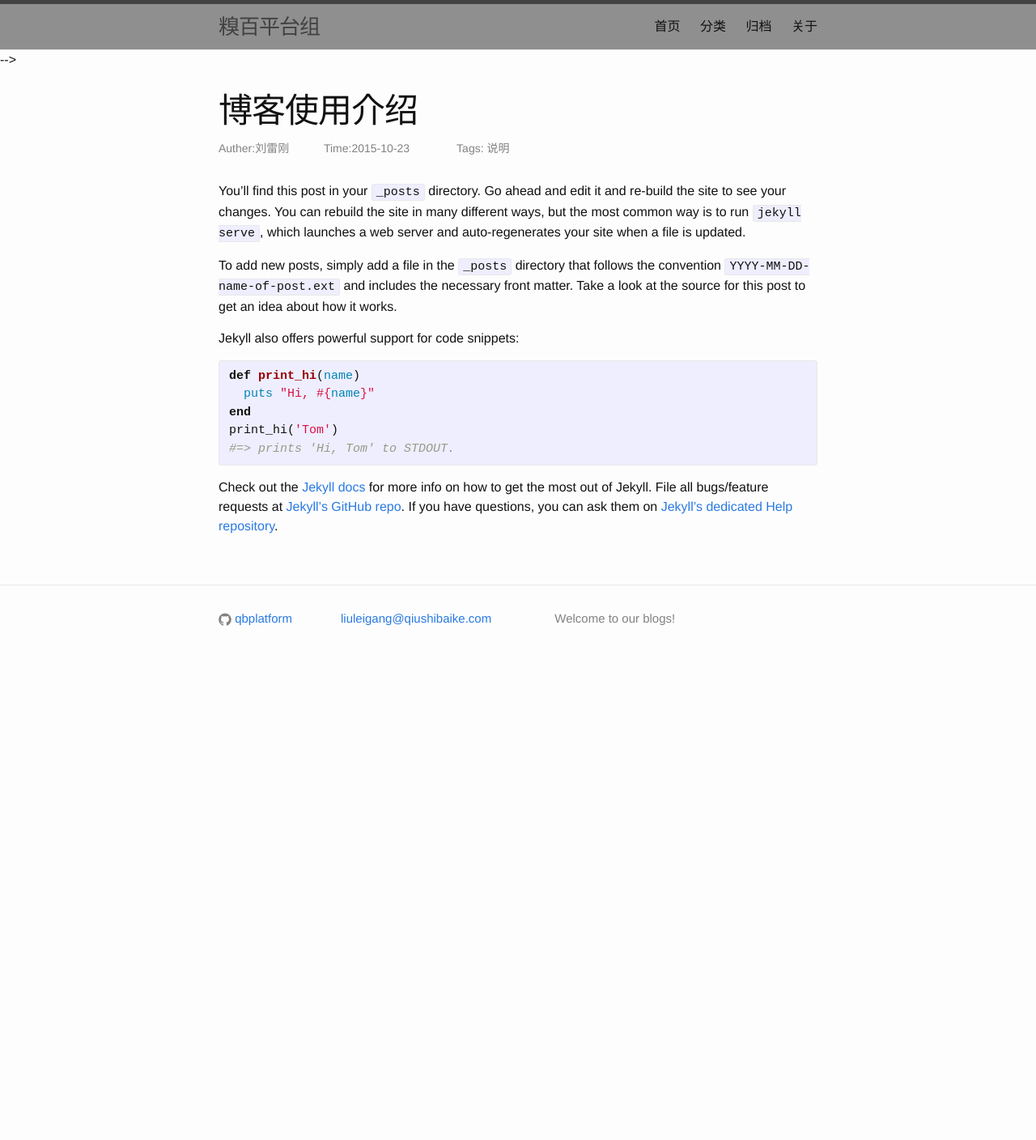
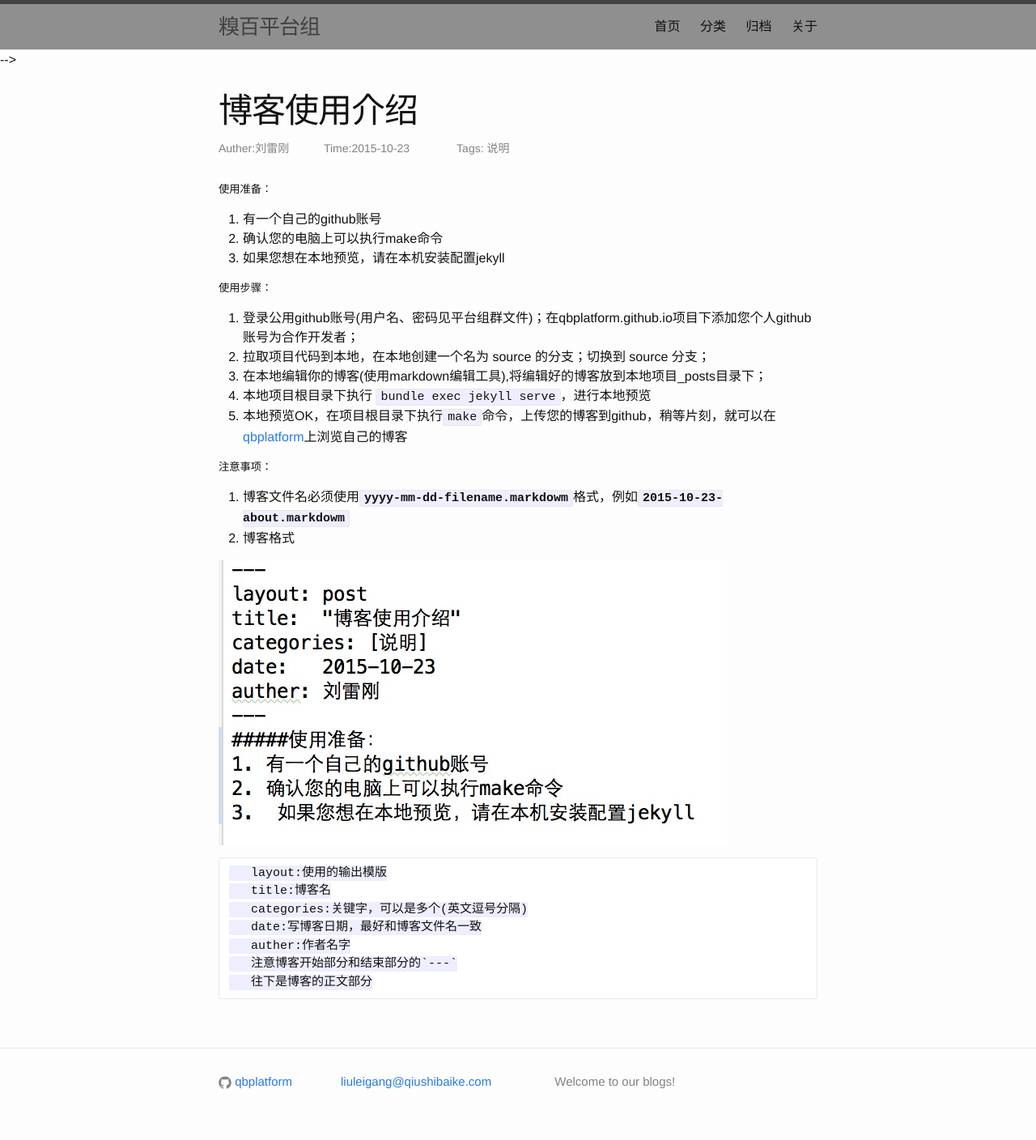
Before and after one commit to qbplatform/qbplatform.github.io, a Jekyll site: the page built from _posts/2015-10-23-about.markdown, in a window 1280 px wide. Shown: the whole page at 81% size. Built offline with Jekyll 4.4.1, drawn with Linux system fonts in a browser that asks for light colours; Markdown is read by kramdown in place of the engine named in the settings; comment, search, counter and statistics services are not loaded; before the commit the page ends 900 px from its top, so only the background shows below that.

Commit message:
update source

```diff
--- a/_posts/2015-10-23-about.markdown
+++ b/_posts/2015-10-23-about.markdown
@@ -5,22 +5,30 @@ categories: [说明]
 date:   2015-10-23
 auther: 刘雷刚
 ---
-You’ll find this post in your `_posts` directory. Go ahead and edit it and re-build the site to see your changes. You can rebuild the site in many different ways, but the most common way is to run `jekyll serve`, which launches a web server and auto-regenerates your site when a file is updated.
+#####使用准备：
+1. 有一个自己的github账号
+2. 确认您的电脑上可以执行make命令
+3.  如果您想在本地预览，请在本机安装配置jekyll
 
-To add new posts, simply add a file in the `_posts` directory that follows the convention `YYYY-MM-DD-name-of-post.ext` and includes the necessary front matter. Take a look at the source for this post to get an idea about how it works.
+#####使用步骤：
+1. 登录公用github账号(用户名、密码见平台组群文件)；在qbplatform.github.io项目下添加您个人github账号为合作开发者；
+2. 拉取项目代码到本地，在本地创建一个名为 source 的分支；切换到 source 分支；
+3. 在本地编辑你的博客(使用markdown编辑工具),将编辑好的博客放到本地项目_posts目录下；
+4. 本地项目根目录下执行 `bundle exec jekyll serve`，进行本地预览
+5. 本地预览OK，在项目根目录下执行`make`命令，上传您的博客到github，稍等片刻，就可以在[qbplatform][1]上浏览自己的博客
 
-Jekyll also offers powerful support for code snippets:
+#####注意事项：
+1. 博客文件名必须使用**`yyyy-mm-dd-filename.markdowm`**格式，例如**`2015-10-23-about.markdowm`**
+2. 博客格式
 
-{% highlight ruby %}
-def print_hi(name)
-  puts "Hi, #{name}"
-end
-print_hi('Tom')
-#=> prints 'Hi, Tom' to STDOUT.
-{% endhighlight %}
+![博客格式](/images/post_eg.png)
 
-Check out the [Jekyll docs][jekyll] for more info on how to get the most out of Jekyll. File all bugs/feature requests at [Jekyll’s GitHub repo][jekyll-gh]. If you have questions, you can ask them on [Jekyll’s dedicated Help repository][jekyll-help].
+       layout:使用的输出模版
+       title:博客名
+       categories:关键字，可以是多个(英文逗号分隔)
+       date:写博客日期，最好和博客文件名一致
+       auther:作者名字
+       注意博客开始部分和结束部分的`---`
+       往下是博客的正文部分
 
-[jekyll]:      http://jekyllrb.com
-[jekyll-gh]:   https://github.com/jekyll/jekyll
-[jekyll-help]: https://github.com/jekyll/jekyll-help
+[1]:	<http://qbplatform.github.io/>        (qbplatform)
```
Also changed, not shown: images/post_eg.png (added).
